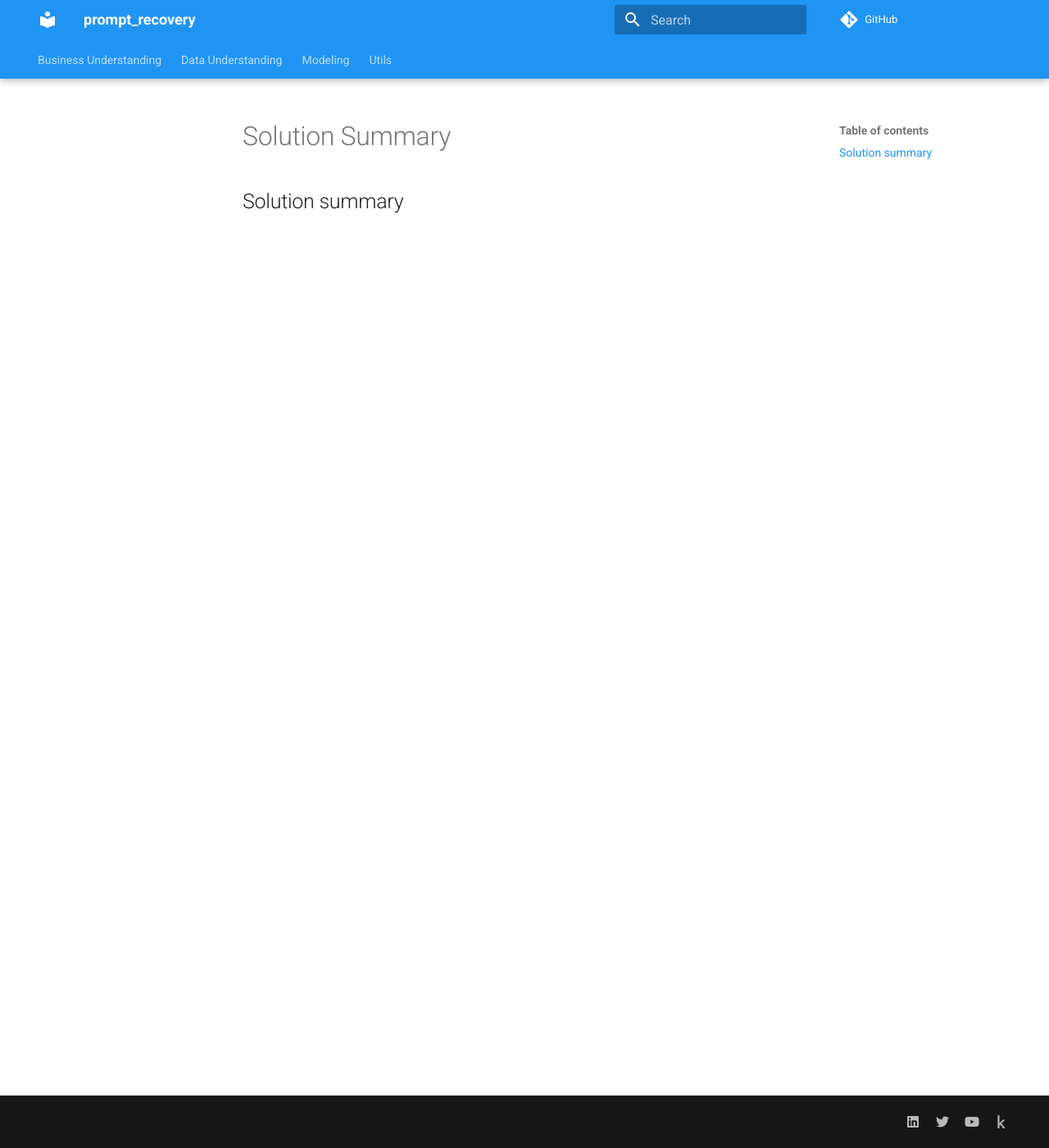
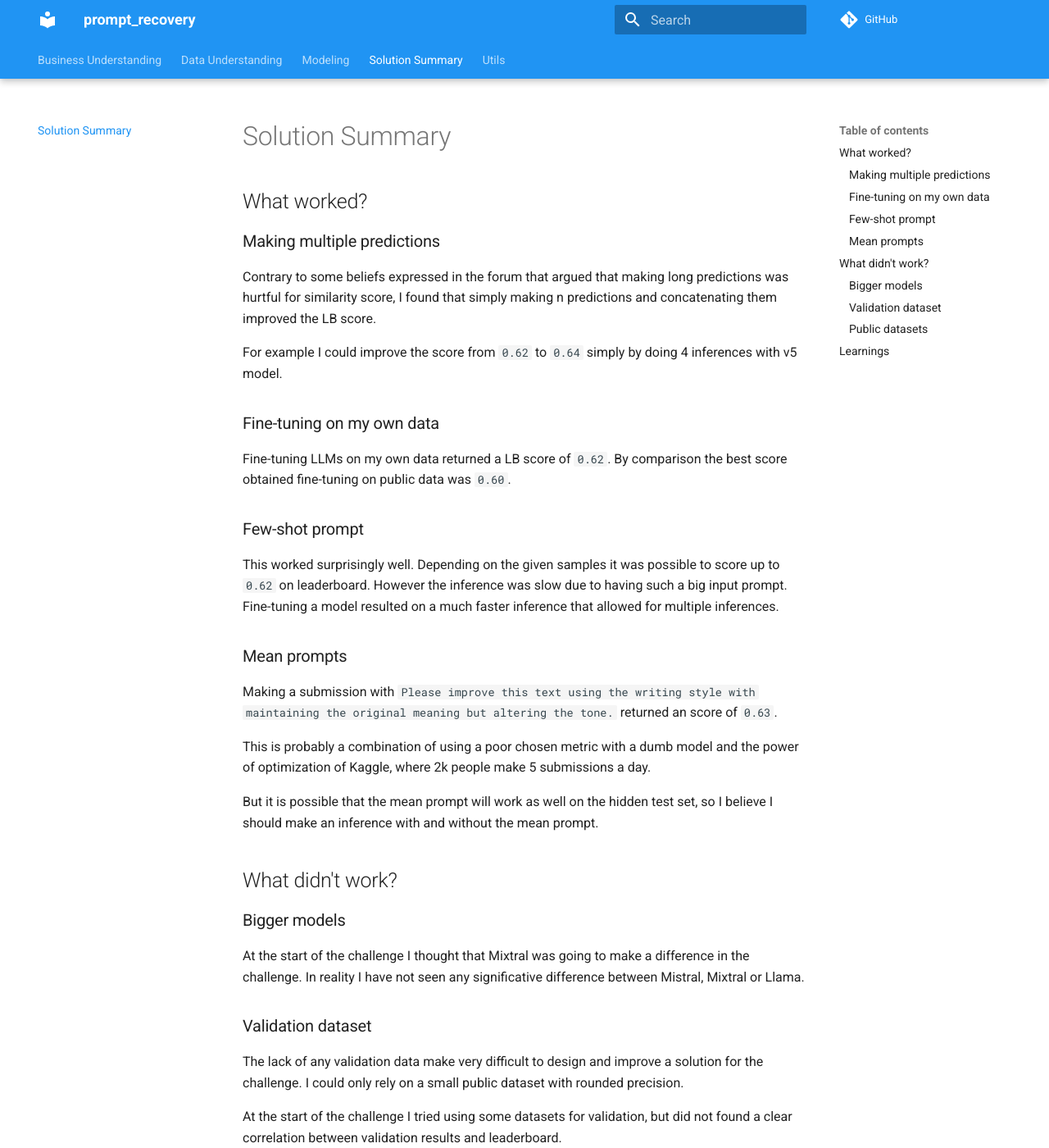
Before and after one commit to ironbar/prompt_recovery, an MkDocs documentation site: the page built from docs/05_Solution_Summary.md, in a window 1280 px wide and 1400 px high. Shown: the whole window at 82% size. Built offline with MkDocs 1.6.1 and Material for MkDocs 9.7.7, drawn with Linux system fonts in a browser that asks for light colours; comment, search, counter and statistics services are not loaded; some of the changed text lies outside the part shown.

Commit message:
updated documentation

```diff
--- a/docs/05_Solution_Summary.md
+++ b/docs/05_Solution_Summary.md
@@ -1,4 +1,55 @@
 # Solution Summary
 <!---https://www.kaggle.com/wiki/WinningModelDocumentationTemplate --->
 
-## Solution summary
+## What worked?
+
+### Making multiple predictions
+
+Contrary to some beliefs expressed in the forum that argued that making long predictions was hurtful for similarity score, I found that simply making n predictions and concatenating them improved the LB score.
+
+For example I could improve the score from `0.62` to `0.64` simply by doing 4 inferences with v5 model.
+
+### Fine-tuning on my own data
+
+Fine-tuning LLMs on my own data returned a LB score of `0.62`. By comparison the best score obtained
+fine-tuning on public data was `0.60`.
+
+### Few-shot prompt
+
+This worked surprisingly well. Depending on the given samples it was possible to score up to `0.62` on leaderboard. However the inference was slow due to having such a big input prompt. Fine-tuning a model
+resulted on a much faster inference that allowed for multiple inferences.
+
+### Mean prompts
+
+Making a submission with `Please improve this text using the writing style with maintaining the original meaning but altering the tone.` returned an score of `0.63`.
+
+This is probably a combination of using a poor chosen metric with a dumb model and the power of optimization
+of Kaggle, where 2k people make 5 submissions a day.
+
+But it is possible that the mean prompt will work as well on the hidden test set, so I believe I should
+make an inference with and without the mean prompt.
+
+## What didn't work?
+
+### Bigger models
+
+At the start of the challenge I thought that Mixtral was going to make a difference in the challenge.
+In reality I have not seen any significative difference between Mistral, Mixtral or Llama.
+
+### Validation dataset
+
+The lack of any validation data make very difficult to design and improve a solution for the challenge.
+I could only rely on a small public dataset with rounded precision.
+
+At the start of the challenge I tried using some datasets for validation, but did not found a clear
+correlation between validation results and leaderboard.
+
+### Public datasets
+
+The best LB score obtained when fine-tuning on public data was `0.60`, but most of the datasets scored
+around `0.53`
+
+## Learnings
+
+- I have learned to use and fine-tune LLMs
+- I have learned that it is possible to quantize LLMs to float4 and they still work very well
```
Also changed, not shown: docs/modeling/Iteration_10_fine-tune_on_high_quality_data.md (+6 -4 lines), docs/.pages.
